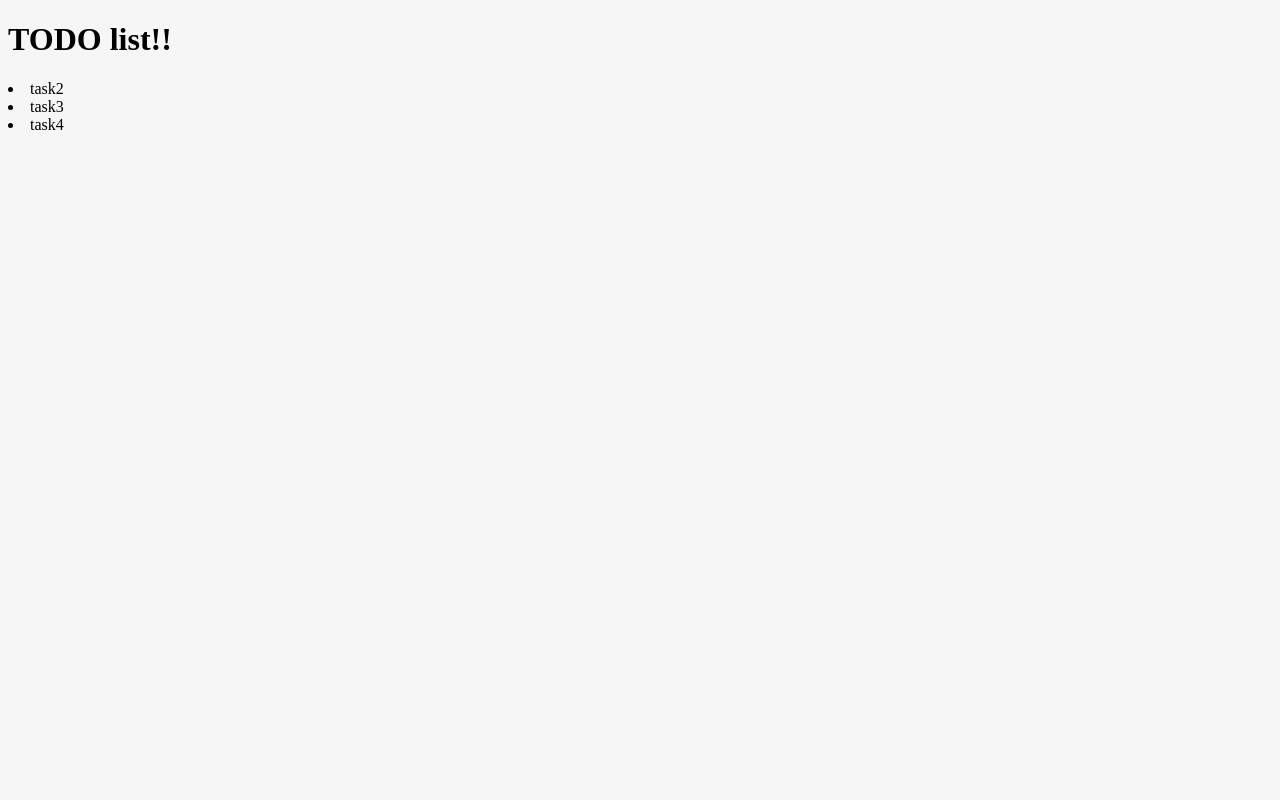
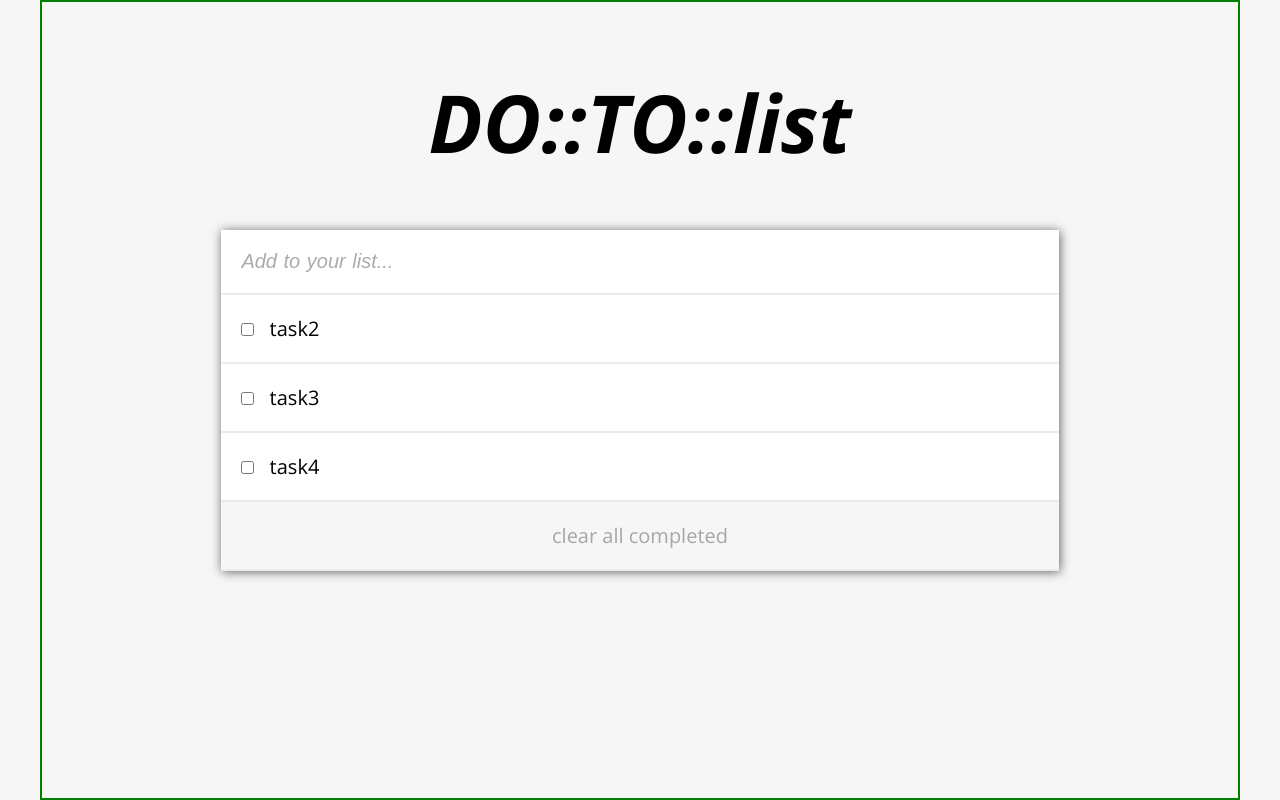
Before and after one commit to elasfarc/To-Do-list, a website built with webpack: page src/index.html in a window 1280 px wide. Built offline with nearby package versions, Linux system fonts and the light colour scheme.

Commit message:
[style] Add the main style for the layout

```diff
--- a/src/index.html
+++ b/src/index.html
@@ -4,12 +4,29 @@
     <meta charset="UTF-8">
     <meta http-equiv="X-UA-Compatible" content="IE=edge">
     <meta name="viewport" content="width=device-width, initial-scale=1.0">
+    <link rel="preconnect" href="https://fonts.googleapis.com">
+    <link rel="preconnect" href="https://fonts.gstatic.com" crossorigin>
+    <link href="https://fonts.googleapis.com/css2?family=Open+Sans:ital,wght@0,300;0,400;0,600;0,700;0,800;1,300;1,400;1,600;1,700;1,800&display=swap" rel="stylesheet">
     <title>DOTO</title>
 </head>
 <body>
-    <h1>TODO list!!</h1>
-    <div class='list-container'>
+    <div class="container">
+        <header class='header'>
+            <h1>DO::TO::list</h1>
+        </header>
+        <div class='list-container'>
 
+            <input class='form' type="text" placeholder="Add to your list...">
+
+           <ul class="list-wrapper">
+
+           </ul>
+           <div class='rmv-completed'>
+               <a class='rmv-completed-action' href="#"><p>
+                   clear all completed
+               </p></a>
+           </div>
+        </div>
     </div>
 </body>
 </html>
--- a/src/index.js
+++ b/src/index.js
@@ -26,11 +26,22 @@ function displayTasks(){
     .sort((a,b)=>(a.index - b.index))
     .forEach(task => {
         let listItem = document.createElement('li');
-        listItem.innerText = task.description;
-        fragment.append(listItem)
+        // let checkbox = document.createElement('input');
+        // checkbox.type = 'checkbox';
+        // listItem.prepend(checkbox)
+        // console.log(listItem)
+        // listItem.innerText = task.description;
+         listItem.classList.add('task');
+        listItem.innerHTML = `
+
+            <input class='internal-checkbox' type="checkbox" type="checkbox">
+            <span class='internal-text'>${task.description}</span>
+
+        `
+        fragment.append(listItem);
     });
     return fragment;
 }
 
- let tasksWrapper = document.querySelector('.list-container');
+ let tasksWrapper = document.querySelector('.list-wrapper');
  tasksWrapper.append(displayTasks());
--- a/src/style.css
+++ b/src/style.css
@@ -1,3 +1,85 @@
+* {
+  box-sizing: border-box;
+  margin: 0;
+  padding: 0;
+}
+html {
+  font-size: 0.625rem;
+}
 body {
+  display: flex;
+  justify-content: center;
   background-color: rgb(246, 246, 246);
+  font-family: "Open Sans", sans-serif;
+  font-weight: 100;
 }
+li {
+  list-style-type: none;
+}
+
+.container {
+  max-width: 1200px;
+  width: 100%;
+  border: 2px solid green;
+  height: 100vh;
+  display: flex;
+  flex-direction: column;
+  align-items: center;
+  justify-content: center;
+  position: relative;
+}
+.header {
+  position: absolute;
+  top: 15%;
+  left: 50%;
+  transform: translate(-50%, -50%);
+  font-size: 4rem;
+  font-style: oblique;
+}
+.list-container {
+  background-color: white;
+  width: 70%;
+  box-shadow: 1px 1px 10px rgba(0, 0, 0, 0.603);
+  font-size: 2rem;
+}
+
+.task,
+.rmv-completed,
+.form {
+  padding: 1em;
+  border-bottom: 2px solid rgb(235, 235, 235);
+}
+.form {
+  width: 100%;
+  border: none;
+  border-bottom: 2px solid rgb(235, 235, 235);
+  font-style: italic;
+  font-size: inherit;
+  letter-spacing: 1.5px;
+}
+.form:focus {
+  outline: none;
+}
+.form::placeholder {
+  opacity: 0.6;
+  word-spacing: 1px;
+  letter-spacing: 0;
+}
+.task .internal-text {
+  margin-left: 1rem;
+}
+.task .internal-checkbox {
+}
+.rmv-completed {
+  background-color: rgb(246, 246, 246);
+  text-align: center;
+}
+.rmv-completed-action:link,
+.rmv-completed-action:visited {
+  text-decoration: none;
+  color: rgb(166, 166, 166);
+}
+.rmv-completed-action:hover {
+  text-decoration: underline;
+  color: #000;
+}
```
